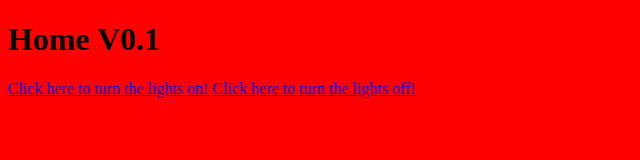
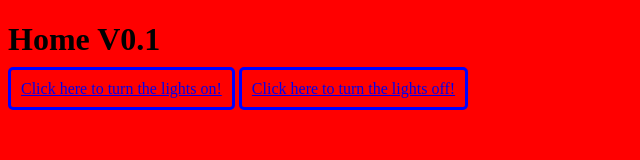
Before and after one commit to iDash3/Rpi-H, a plain HTML site: page templates/index.html in a window 1280 px wide. Shown: the whole page, without its empty margins (0-640 px from the left). Drawn offline with Linux system fonts and the light colour scheme; files that its build step writes are made by us from their sources; files whose address does not match are found by name.

Commit message:
CSS styles added.

```diff
--- a/static/styles/index.css
+++ b/static/styles/index.css
@@ -1,3 +1,8 @@
 body{
-	background: red;
+	background-color: red;
 }
+.link{
+	padding: 10px;
+	border: 3px solid blue;
+	border-radius: 5px;
+}
```
Also changed, not shown: index.html (+0 -1 lines).
